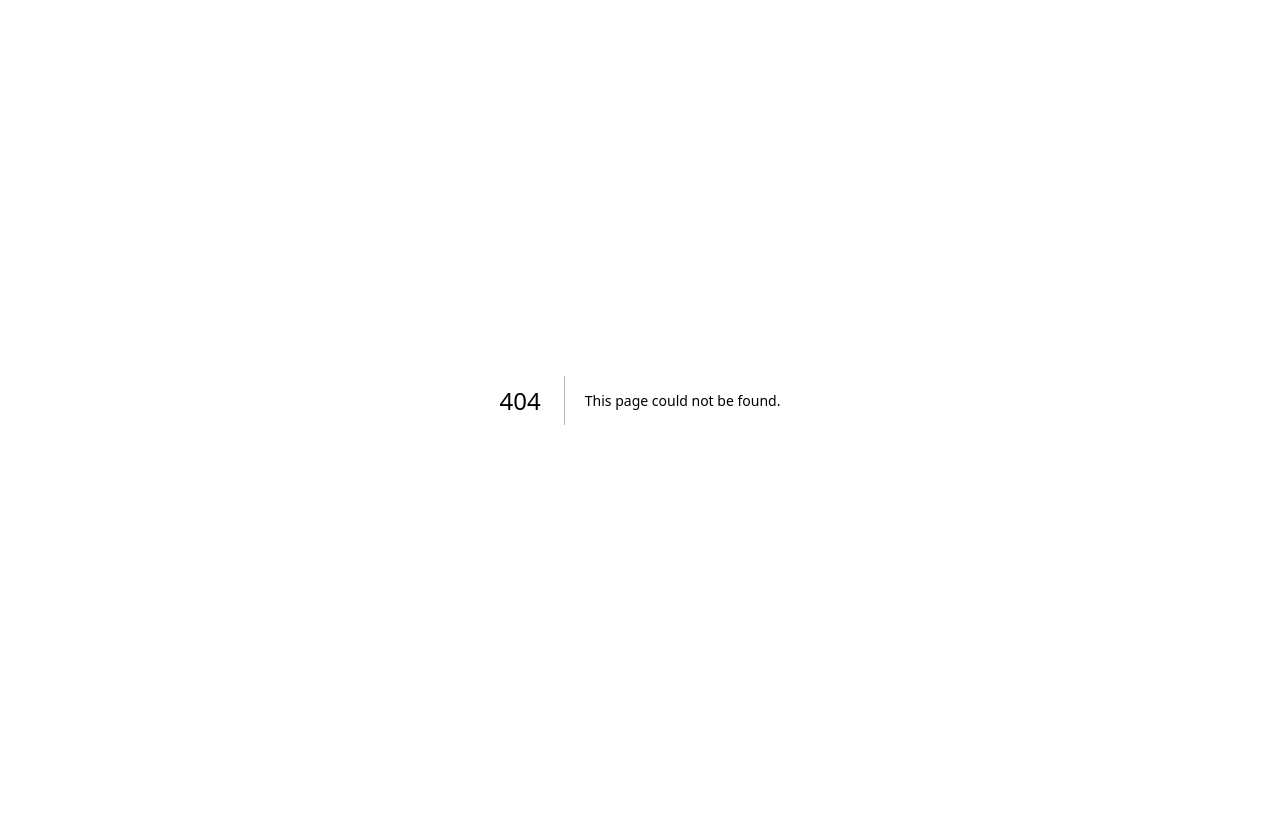
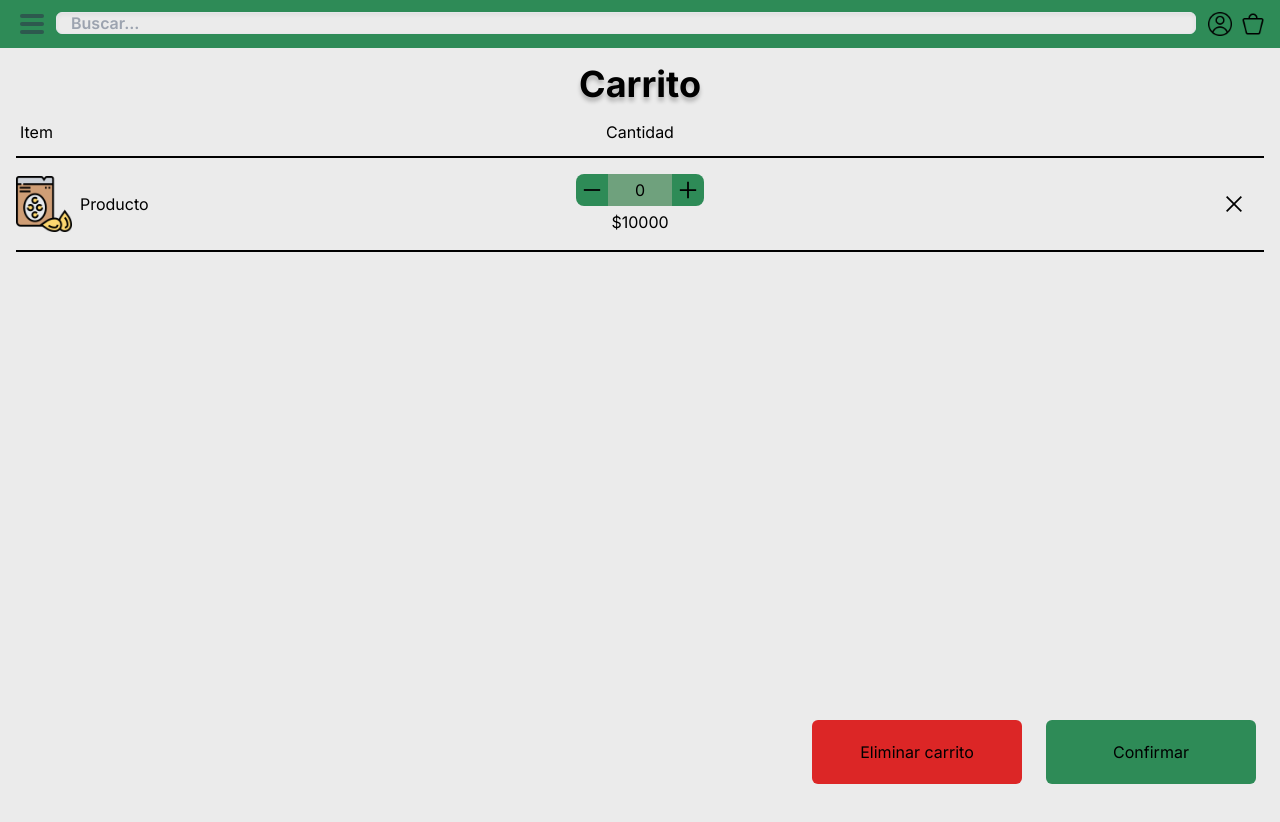
Before and after one commit to LeonardoIrusta01/Oasis-Front, a Next.js app: page /cart in a window 1280 px wide. Before the commit this address had no page. Shown: the top 822 px of the page. Before the commit the page ends 800 px from the top, so only its background shows below. Built offline with nearby package versions, Linux system fonts and the light colour scheme.

Commit message:
cartComponent added and some settings solved

```diff
--- /dev/null
+++ b/src/app/cart/page.tsx
@@ -0,0 +1,8 @@
+import CartComponent from '@/components/cart';
+import Navbar from '@/components/navbar';
+
+const Cart = () => {
+	return <CartComponent />;
+};
+
+export default Cart;
--- a/src/components/cardDetail/index.tsx
+++ b/src/components/cardDetail/index.tsx
@@ -1,10 +1,10 @@
-import Image from "next/image";
-import React from "react";
-import { useState } from "react";
-import defaultIcon from "../../assets/images/Default_Food_Icon.png";
-import Link from "next/link";
-import { useGetProductsByIdQuery } from "@/redux/services/productsApi";
-import Navbar from "../navbar";
+import Image from 'next/image';
+import React from 'react';
+import { useState } from 'react';
+import defaultIcon from '../../assets/images/Default_Food_Icon.png';
+import Link from 'next/link';
+import { useGetProductsByIdQuery } from '@/redux/services/productsApi';
+import Navbar from '../navbar';
 
 interface ICardDetail {
 	id: string;
@@ -26,12 +26,12 @@ const CardDetailComponent: React.FC<ICardDetail> = ({ id }) => {
 
 	if (isLoading)
 		return (
-      <div className="relative h-screen">
+			<div className='relative h-screen'>
 				<Navbar />
-        <div className="bg-gray-200 w-full min-h-screen flex justify-center items-center">
-          <div className="flex min-h-screen w-full items-center justify-center bg-gray-200">
-            <div className="flex h-14 w-14 items-center justify-center rounded-full bg-gradient-to-tr from-oasisGradient-antiFlashWhite to-oasisGradient-seaGreen2 animate-spin">
-              <div className="h-9 w-9 rounded-full bg-gray-200"></div>
+				<div className='bg-gray-200 w-full min-h-screen flex justify-center items-center'>
+					<div className='flex min-h-screen w-full items-center justify-center bg-gray-200'>
+						<div className='flex h-14 w-14 items-center justify-center rounded-full bg-gradient-to-tr from-oasisGradient-antiFlashWhite to-oasisGradient-seaGreen2 animate-spin'>
+							<div className='h-9 w-9 rounded-full bg-gray-200'></div>
 						</div>
 					</div>
 				</div>
@@ -40,111 +40,108 @@ const CardDetailComponent: React.FC<ICardDetail> = ({ id }) => {
 	if (isError) return <p>Error</p>;
 
 	return (
-    <div className="w-full flex justify-center flex-col bg-oasisGradient-antiFlashWhite h-screen">
-      <div className="w-full bg-oasisGradient-white">
-        <Link href={"/"} className="flex w-14">
+		<>
+			<Navbar />
+			<div className='w-full flex justify-center flex-col bg-oasisGradient-antiFlashWhite h-screen md:flex-row lg:flex-row'>
+				<div className='w-full bg-oasisGradient-white md:w-14 lg:w-14'>
+					<Link href={'/'} className='flex w-14'>
 						<svg
-            width="64px"
-            height="64px"
-            viewBox="-4.8 -4.8 33.60 33.60"
-            xmlns="http://www.w3.org/2000/svg"
-            fill="#000000"
-            transform="matrix(1, 0, 0, 1, 0, 0)"
-          >
-            <g id="SVGRepo_bgCarrier" stroke-width="0"></g>
+							width='64px'
+							height='64px'
+							viewBox='-4.8 -4.8 33.60 33.60'
+							xmlns='http://www.w3.org/2000/svg'
+							fill='#000000'
+							transform='matrix(1, 0, 0, 1, 0, 0)'>
+							<g id='SVGRepo_bgCarrier' stroke-width='0'></g>
 							<g
-              id="SVGRepo_tracerCarrier"
-              stroke-linecap="round"
-              stroke-linejoin="round"
-              stroke="#CCCCCC"
-              stroke-width="0.096"
-            ></g>
-            <g id="SVGRepo_iconCarrier">
-              {" "}
-              <title></title>{" "}
-              <g id="Complete">
-                {" "}
-                <g id="arrow-left">
-                  {" "}
+								id='SVGRepo_tracerCarrier'
+								stroke-linecap='round'
+								stroke-linejoin='round'
+								stroke='#CCCCCC'
+								stroke-width='0.096'></g>
+							<g id='SVGRepo_iconCarrier'>
+								{' '}
+								<title></title>{' '}
+								<g id='Complete'>
+									{' '}
+									<g id='arrow-left'>
+										{' '}
 										<g>
-                    {" "}
+											{' '}
 											<polyline
-                      data-name="Right"
-                      fill="none"
-                      id="Right-2"
-                      points="7.6 7 2.5 12 7.6 17"
-                      stroke="#000000"
-                      stroke-linecap="round"
-                      stroke-linejoin="round"
-                      stroke-width="1.2"
-                    ></polyline>{" "}
+												data-name='Right'
+												fill='none'
+												id='Right-2'
+												points='7.6 7 2.5 12 7.6 17'
+												stroke='#000000'
+												stroke-linecap='round'
+												stroke-linejoin='round'
+												stroke-width='1.2'></polyline>{' '}
 											<line
-                      fill="none"
-                      stroke="#000000"
-                      stroke-linecap="round"
-                      stroke-linejoin="round"
-                      stroke-width="1.2"
-                      x1="21.5"
-                      x2="4.8"
-                      y1="12"
-                      y2="12"
-                    ></line>{" "}
-                  </g>{" "}
-                </g>{" "}
-              </g>{" "}
+												fill='none'
+												stroke='#000000'
+												stroke-linecap='round'
+												stroke-linejoin='round'
+												stroke-width='1.2'
+												x1='21.5'
+												x2='4.8'
+												y1='12'
+												y2='12'></line>{' '}
+										</g>{' '}
+									</g>{' '}
+								</g>{' '}
 							</g>
 						</svg>
 					</Link>
 				</div>
-      <div className="w-full flex items-center p-8 flex-col bg-oasisGradient-white">
+				<div className='w-full flex items-center justify-center p-8 flex-col bg-oasisGradient-white md:flex-row md:w-1/2 lg:w-1/2'>
 					<Image
 						src={defaultIcon}
-          alt="default_Food_Icon"
-          className="w-52 h-52"
+						alt='default_Food_Icon'
+						className='w-52 h-52'
 					/>
 				</div>
-      <div className="w-full h-full bg-oasisGradient-antiFlashWhite p-8 space-y-6">
-        <h1 className="text-3xl font-bold">{data?.payload?.name}</h1>
-        <h2 className="text-2xl font-bold">${data?.payload?.price}</h2>
-        <p className="text-xl">{data?.payload?.description}</p>
+				<div className='w-full h-full bg-oasisGradient-antiFlashWhite p-8 space-y-6 md:items-center md:w-1/2 lg:w-1/2'>
+					<h1 className='text-3xl font-bold'>
+						{data?.payload?.name}
+					</h1>
+					<h2 className='text-2xl font-bold'>
+						${data?.payload?.price}
+					</h2>
+					<p className='text-xl'>{data?.payload?.description}</p>
 				</div>
 				<div
-        id="modal-container"
-        className="fixed bottom-5 mx-5 align-bottom bg-oasisGradient-cambridgeBlue text-left overflow-hidden shadow-xl sm:my-8 sm:align-middle sm:max-w-lg w-screen/90"
-      >
+					id='modal-container'
+					className='fixed bottom-5 mx-5 bg-oasisGradient-cambridgeBlue text-left overflow-hidden shadow-xl sm:my-8 align-middle max-w-md w-screen/90 lg:right-16 md:max-w-lg'>
 					<div
-          id="modal-wrapper"
-          className="bg-oasisGradient-cambridgeBlue p-4 sm:p-6 sm:pb-4"
-        >
+						id='modal-wrapper'
+						className='bg-oasisGradient-cambridgeBlue p-4 sm:p-6 sm:pb-4'>
 						<div
-            id="modal-content"
-            className="flex flex-col text-center align-middle sm:mt-0 sm:ml-4 sm:text-left"
-          >
+							id='modal-content'
+							className='flex flex-col text-center align-middle sm:mt-0 sm:ml-4 sm:text-left'>
 							<div
-              id="modal-text"
-              className="mt-2 flex flex-row w-full justify-evenly"
-            >
+								id='modal-text'
+								className='mt-2 flex flex-row w-full justify-evenly'>
 								<button onClick={decrementCount}>
 									<svg
-                  height="50px"
-                  width="50px"
-                  id="Capa_1"
-                  viewBox="0 0 44.143 44.143"
-                  fill="#000000"
-                >
-                  <g id="SVGRepo_bgCarrier" stroke-width="0"></g>
+										height='50px'
+										width='50px'
+										id='Capa_1'
+										viewBox='0 0 44.143 44.143'
+										fill='#000000'>
 										<g
-                    id="SVGRepo_tracerCarrier"
-                    stroke-linecap="round"
-                    stroke-linejoin="round"
-                  ></g>
-                  <g id="SVGRepo_iconCarrier">
+											id='SVGRepo_bgCarrier'
+											stroke-width='0'></g>
+										<g
+											id='SVGRepo_tracerCarrier'
+											stroke-linecap='round'
+											stroke-linejoin='round'></g>
+										<g id='SVGRepo_iconCarrier'>
 											<g>
 												<g>
 													<path
-                          fill="#030104"
-                          d="M34.738,21.073H9.404c-0.553,0-1,0.447-1,1s0.447,1,1,1h25.334c0.553,0,1-0.447,1-1 C35.738,21.519,35.291,21.073,34.738,21.073z"
-                        ></path>
+														fill='#030104'
+														d='M34.738,21.073H9.404c-0.553,0-1,0.447-1,1s0.447,1,1,1h25.334c0.553,0,1-0.447,1-1 C35.738,21.519,35.291,21.073,34.738,21.073z'></path>
 												</g>
 											</g>
 										</g>
@@ -153,31 +150,34 @@ const CardDetailComponent: React.FC<ICardDetail> = ({ id }) => {
 								<div>
 									<input
 										placeholder={`${count || 0}`}
-                  className="text-lg text-gray-900 w-24 text-center rounded-md"
+										className='text-lg text-gray-900 w-24 text-center rounded-md'
 									/>
-                <p className="pt-2">
-                  ${data?.payload?.price ? data.payload.price * count : 0}
+									<p className='pt-2 flex justify-center'>
+										$
+										{data?.payload?.price
+											? data.payload.price * count
+											: 0}
 									</p>
 								</div>
 								<button onClick={incrementCount}>
 									<svg
-                  fill="#000000"
-                  width="60px"
-                  height="60px"
-                  viewBox="-3.2 -3.2 38.40 38.40"
-                  transform="rotate(0)"
-                >
-                  <g id="SVGRepo_bgCarrier" stroke-width="0"></g>
+										fill='#000000'
+										width='60px'
+										height='60px'
+										viewBox='-3.2 -3.2 38.40 38.40'
+										transform='rotate(0)'>
 										<g
-                    id="SVGRepo_tracerCarrier"
-                    stroke-linecap="round"
-                    stroke-linejoin="round"
-                    stroke="#CCCCCC"
-                    stroke-width="0.8960000000000001"
-                  ></g>
-                  <g id="SVGRepo_iconCarrier">
-                    {" "}
-                    <path d="M9,17h6v6a1,1,0,0,0,2,0V17h6a1,1,0,0,0,0-2H17V9a1,1,0,0,0-2,0v6H9a1,1,0,0,0,0,2Z"></path>{" "}
+											id='SVGRepo_bgCarrier'
+											stroke-width='0'></g>
+										<g
+											id='SVGRepo_tracerCarrier'
+											stroke-linecap='round'
+											stroke-linejoin='round'
+											stroke='#CCCCCC'
+											stroke-width='0.8960000000000001'></g>
+										<g id='SVGRepo_iconCarrier'>
+											{' '}
+											<path d='M9,17h6v6a1,1,0,0,0,2,0V17h6a1,1,0,0,0,0-2H17V9a1,1,0,0,0-2,0v6H9a1,1,0,0,0,0,2Z'></path>{' '}
 										</g>
 									</svg>
 								</button>
@@ -186,6 +186,7 @@ const CardDetailComponent: React.FC<ICardDetail> = ({ id }) => {
 					</div>
 				</div>
 			</div>
+		</>
 	);
 };
 
--- /dev/null
+++ b/src/components/cart/index.tsx
@@ -0,0 +1,92 @@
+import Image from 'next/image';
+import default_food_icon from '../../assets/images/Default_Food_Icon.png';
+import Navbar from '../navbar';
+
+const CartComponent = () => {
+	const productname = 'Producto';
+
+	return (
+		<>
+			<Navbar />
+			<div className='flex flex-col bg-oasisGradient-antiFlashWhite h-screen overflow-hidden px-4'>
+				<h1
+					className='p-4 flex justify-center font-bold text-4xl'
+					style={{ textShadow: '0px 4px 4px rgba(0,0,0,0.25)' }}>
+					Carrito
+				</h1>
+				<ul className='flex flex-col space-y-3'>
+					<li className='flex justify-between px-1'>
+						<p className='w-1/3'>Item</p>
+						<p>Cantidad</p>
+						<p className='w-1/5 sm:w-1/3'></p>
+					</li>
+					<li className='min-w-full py-4 items-center border-y-2 bg-oasisGradient-antiFlashWhite border-black flex justify-between'>
+						<div className='flex items-center w-1/3'>
+							<Image
+								className='w-14 h-14'
+								src={default_food_icon}
+								alt='foodIcon'
+							/>
+							{productname.length < 18 ? (
+								<p className='pl-2'>{productname}</p>
+							) : (
+								<p className='pl-2'>
+									{productname.slice(0, 12).concat('...')}
+								</p>
+							)}
+						</div>
+						<div>
+							<div className='flex'>
+								<button className='bg-oasisGradient-seaGreen rounded-l-lg w-8 h-8 flex justify-center items-center'>
+									<svg
+										xmlns='http://www.w3.org/2000/svg'
+										height='28'
+										viewBox='0 -960 960 960'
+										width='28'>
+										<path d='M200-450v-60h560v60H200Z' />
+									</svg>
+								</button>
+								<input
+									className='w-8 flex text-center bg-oasisGradient-cambridgeBlue md:w-16 md:h-8'
+									type='text'
+									value={0}
+								/>
+								<button className='bg-oasisGradient-seaGreen rounded-r-lg w-8 h-8 flex justify-center items-center'>
+									<svg
+										xmlns='http://www.w3.org/2000/svg'
+										height='28'
+										viewBox='0 -960 960 960'
+										width='28'>
+										<path d='M450-200v-250H200v-60h250v-250h60v250h250v60H510v250h-60Z' />
+									</svg>
+								</button>
+							</div>
+							<p className='pt-1 flex justify-center'>$10000</p>
+						</div>
+						<div className='flex flex-row w-1/5 sm:w-1/3 justify-end pr-4'>
+							<button className=''>
+								<svg
+									xmlns='http://www.w3.org/2000/svg'
+									height='28'
+									viewBox='0 -960 960 960'
+									width='28'>
+									<path d='m249-207-42-42 231-231-231-231 42-42 231 231 231-231 42 42-231 231 231 231-42 42-231-231-231 231Z' />
+								</svg>
+							</button>
+						</div>
+					</li>
+				</ul>
+				<div className='w-full fixed flex bottom-4 justify-around right-0 md:justify-end md:space-x-6 md:mr-6'>
+					<button className='bg-red-600 w-2/5 max-w-52.5 h-16 rounded-md p-2'>
+						Eliminar carrito
+					</button>
+					<button className='bg-oasisGradient-seaGreen w-2/5 max-w-52.5 rounded-md p-2'>
+						Confirmar
+					</button>
+				</div>
+			</div>
+		</>
+	);
+};
+
+export default CartComponent;
--- a/src/components/filter/index.tsx
+++ b/src/components/filter/index.tsx
@@ -35,7 +35,7 @@ const Filter = () => {
   };
 
   return (
-    <div className="flex overflow-x-scroll lg:overflow-hidden py-5 hide-scroll-bar">
+    <div className="flex overflow-x-scroll py-5 hide-scroll-bar">
       <div className="flex flex-nowrap">
         {data?.payload.map((c: Category, i) => {
           return (
@@ -52,7 +52,7 @@ const Filter = () => {
                     className="w-16 h-16"
                   />
                 </div>
-                <p className="flex justify-center font-bold pt-2">{c.name}</p>
+                <p className="flex justify-center font-bold pt-2">{c.name.charAt(0).toUpperCase() + c.name.slice(1)}</p>
               </button>
             </div>
           );
--- a/src/components/navbar/index.tsx
+++ b/src/components/navbar/index.tsx
@@ -4,43 +4,52 @@ import InputSearch from '../inputSearch';
 import Image from 'next/image';
 import userIcon from '../../assets/images/User_Icon.png';
 import cartIcon from '../../assets/images/Cart_Icon.png';
-import { useAppDispatch ,useAppSelector } from '@/redux/hooks';
+import { useAppDispatch, useAppSelector } from '@/redux/hooks';
 import SideBar from '../sideBar/sideBar';
 import { useRef, useEffect } from 'react';
 import { toggleSideBar } from '@/redux/features/sideBarSwitch';
+import Link from 'next/link';
 
 const Navbar = () => {
 	const dispatch = useAppDispatch();
 	const hidden = useAppSelector((state) => state.toggleSideBarReducer.hidden);
 
-	const sideBarElement= useRef<HTMLDivElement>(null)
+	const sideBarElement = useRef<HTMLDivElement>(null);
 
 	useEffect(() => {
 		const handleClickOutside = (event: MouseEvent) => {
-            if (sideBarElement.current && !sideBarElement.current.contains(event.target as Node)){
-				dispatch(toggleSideBar())
+			if (
+				sideBarElement.current &&
+				!sideBarElement.current.contains(event.target as Node)
+			) {
+				dispatch(toggleSideBar());
 			}
-        }
-        window.addEventListener("mousedown", handleClickOutside)
-		return () =>  window.removeEventListener('mousedown', handleClickOutside)
-    },[sideBarElement])
+		};
+		window.addEventListener('mousedown', handleClickOutside);
+		return () =>
+			window.removeEventListener('mousedown', handleClickOutside);
+	}, [sideBarElement]);
 
 	return (
 		<>
-			{!hidden && <SideBar  sideBarElement={sideBarElement}/>}
+			{!hidden && <SideBar sideBarElement={sideBarElement} />}
 			<div className='w-full h-1/10 bg-oasisGradient-seaGreen flex items-center px-2'>
 				<Menu />
 				<InputSearch label='prueba' />
+				<Link href={'/profile'}>
 					<Image
 						className='ml-3 w-6 h-6 text-oasisGradient-black'
 						src={userIcon}
 						alt='logo'
 					/>
+				</Link>
+				<Link href={'/cart'}>
 					<Image
 						className='mx-3 w-6 h-6 text-oasisGradient-black'
 						src={cartIcon}
 						alt='logo'
 					/>
+				</Link>
 			</div>
 		</>
 	);
--- a/src/components/profile/index.tsx
+++ b/src/components/profile/index.tsx
@@ -13,30 +13,33 @@ const ProfileComponent = () => {
         <Image className="w-36 h-36" src={userDefaultIcon} alt="userImage" />
       </div>
       <div className="pt-10 flex justify-around">
-        <ul className="space-y-5 w-96">
+        <ul className="space-y-5 w-96 md:w-2/5 lg:w-2/5">
           <li className="bg-oasisGradient-white h-14 pl-2 flex items-center rounded-md">
-            <p className="opacity-50 mr-3">Name</p>
+            <p className="opacity-50">Nombre</p>
           </li>
-          <li className="bg-oasisGradient-white h-14 pl-2 flex items-center rounded-md">
-            <p className="opacity-50 mr-3">Mail</p>
-            <button className="w-8 h-8 fixed right-5">
+          <li className="bg-oasisGradient-white h-14 pl-2 flex justify-between items-center rounded-md">
+            <p className="opacity-50">Mail</p>
+          </li>
+          <li className="bg-oasisGradient-white h-14 pl-2 flex justify-between items-center rounded-md">
+            <p className="opacity-50">Teléfono</p>
+            <button className="w-8 h-8 p-1">
               <Image src={Edit_Icon} alt="" />
             </button>
           </li>
-          <li className="bg-oasisGradient-white h-14 pl-2 flex items-center rounded-md">
-            <p className="opacity-50 mr-3">Phone</p>
-            <button className="w-8 h-8 fixed right-5">
+          <li className="bg-oasisGradient-white h-14 pl-2 flex justify-between items-center rounded-md">
+            <p className="opacity-50">Contraseña</p>
+            <button className="w-8 h-8 p-1">
               <Image src={Edit_Icon} alt="" />
             </button>
           </li>
         </ul>
       </div>
       <div className="flex justify-center w-full">
-        <button className="text-oasisGradient-white bg-oasisGradient-seaGreen2 fixed bottom-7 w-96 flex rounded-md flex-col justify-center items-center py-2">
+        <button className="text-oasisGradient-white bg-oasisGradient-seaGreen2 fixed bottom-7 w-96 flex rounded-md flex-col justify-center md:justify-end lg:justify-end items-center py-2">
           <Image
             src={Log_Out_Icon}
             alt="logOutIcon"
-            className="w-14 h-14 flex justify-center"
+            className="w-16 h-14 flex justify-center"
           />
           Log Out
         </button>
--- a/tailwind.config.js
+++ b/tailwind.config.js
@@ -51,12 +51,13 @@ module.exports = {
         5.5: "1.375rem",
         "59%": "59%",
         "44%": "44%",
-        "15.5%": "15.5%",
-        "21.95%": "21.95%",
+        "15.5%": "15.1%",
+        "21.95%": "22.2%",
         "7/10": "70%",
+        "screen/90": "90vw",
       },
-      width: {
-        "screen/90": "90vw",
+      maxWidth: {
+        "52.5":"210px"
       },
       animation: {
         "slide-top": "slide-top 0.7s ease-in-out both",
```
Lines whose indentation alone changed are shown as unchanged.
